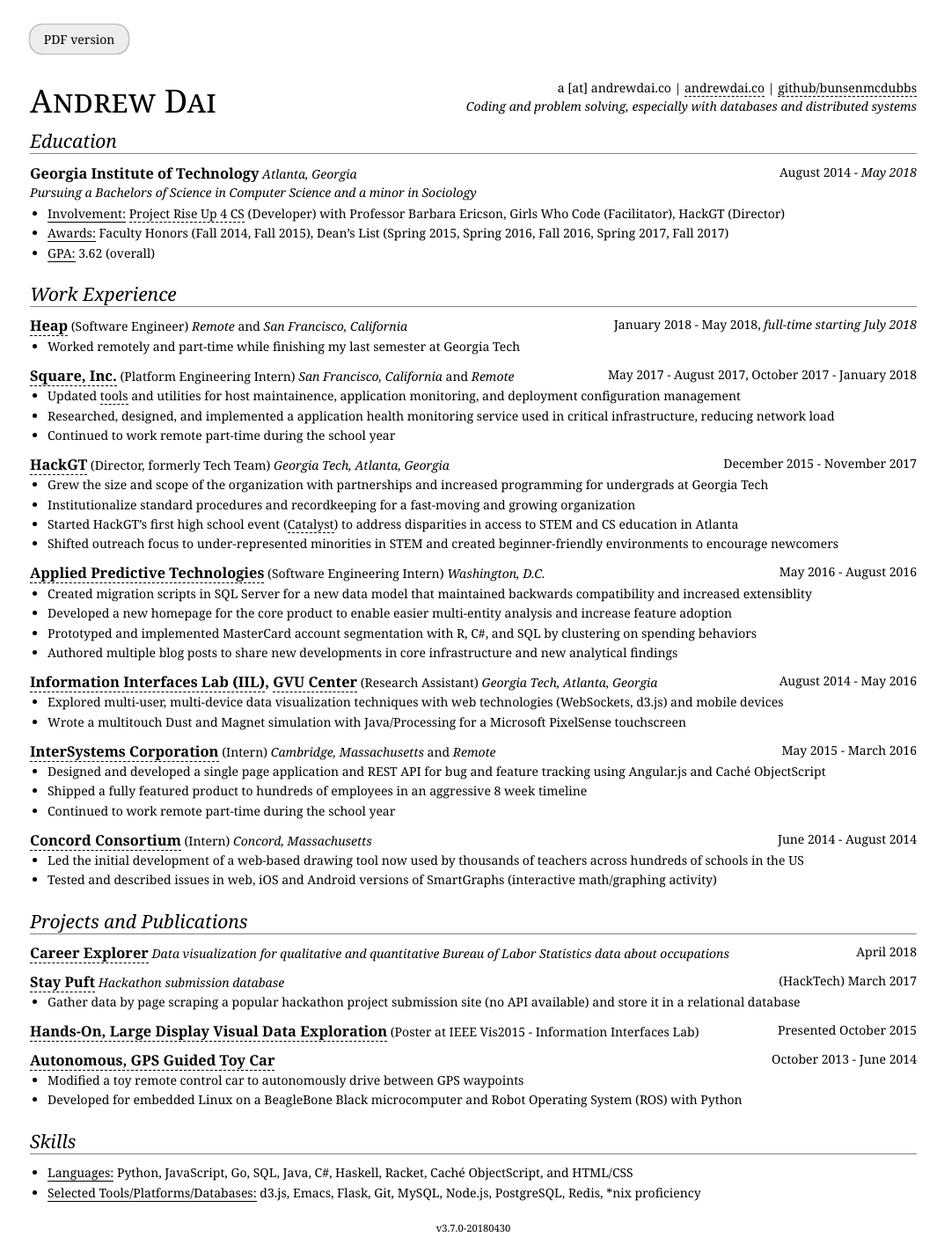
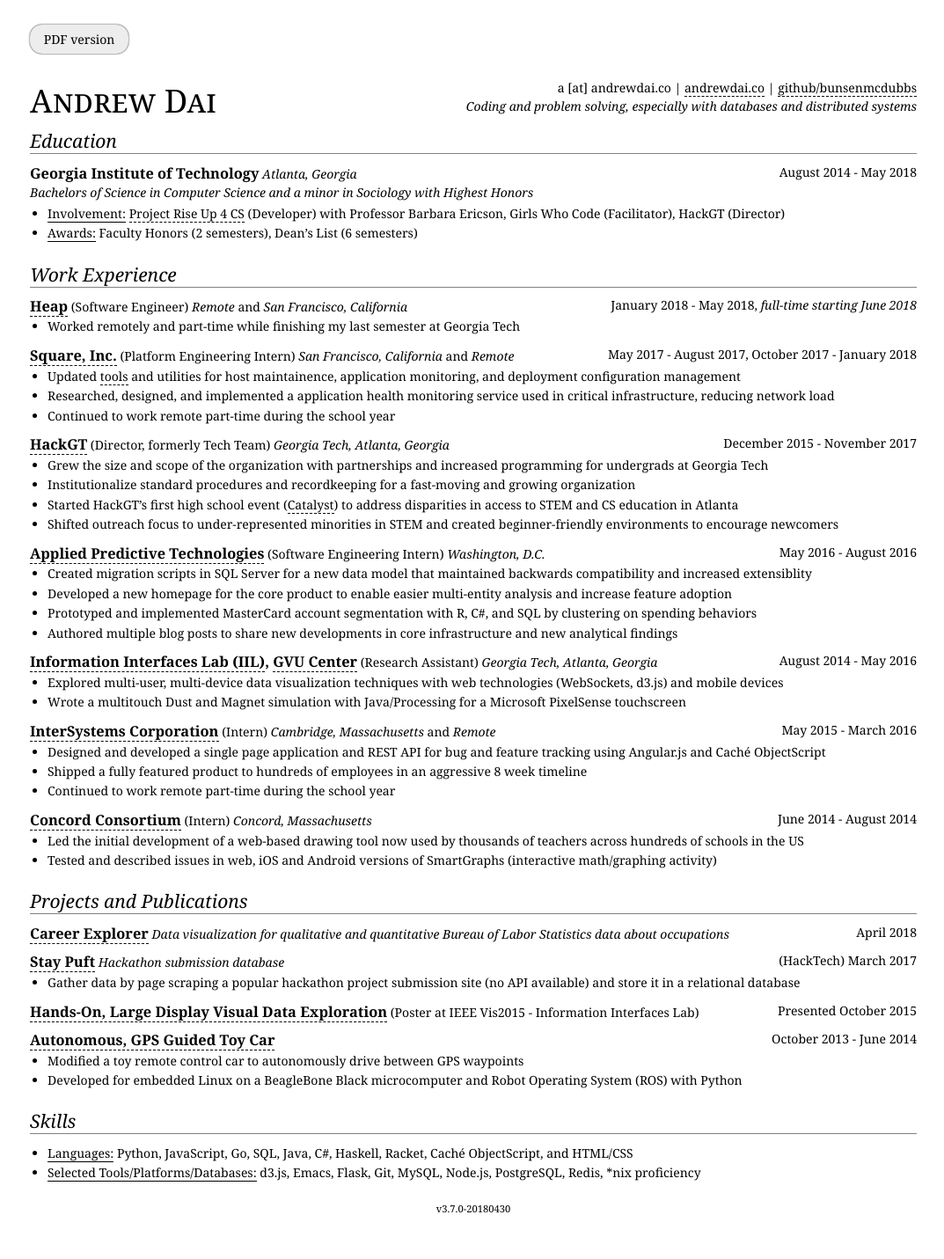
Before and after one commit to bunsenmcdubbs/bunsenmcdubbs.github.io, a Jekyll site: the page built from resume/index.html, in a window 1280 px wide. Shown: the whole page at 88% size, without its empty margins (102-1175 px from the left). Built offline with Jekyll 4.4.1, drawn with Linux system fonts in a browser that asks for light colours; after the commit the page ends 1409 px from its top, so only the background shows below that.

Commit message:
Graduate Georgia Tech, update Heap start date

```diff
--- a/resume/index.html
+++ b/resume/index.html
@@ -62,10 +62,10 @@
     <div class="entry">
       <h3>Georgia Institute of Technology</h3>
       <span class='loc'>Atlanta, Georgia</span>
-      <span class='date'>August 2014 - <i>May 2018</i></span>
+      <span class='date'>August 2014 - May 2018</span>
       <p class="des">
-        Pursuing a Bachelors of Science in Computer Science
-        and a minor in Sociology
+        Bachelors of Science in Computer Science
+        and a minor in Sociology with Highest Honors
       <ul>
         <!-- <li><p><span class="label">Research:</span>
           Information Interfaces Lab at the GVU Center with Dr. John Stasko,
@@ -76,9 +76,8 @@
           Girls Who Code (Facilitator),
           HackGT (Director)</p></li>
         <li><p><span class="label">Awards:</span>
-          Faculty Honors (Fall 2014, Fall 2015), Dean&rsquo;s List
-          (Spring 2015, Spring 2016, Fall 2016, Spring 2017, Fall 2017)</p></li>
-        <li><p><span class="label">GPA:</span> 3.62 (overall)</p></li>
+          Faculty Honors (2 semesters), Dean&rsquo;s List
+          (6 semesters)</p></li>
       </ul>
     </div>
   </section>
@@ -99,7 +98,7 @@
       <h3><a href="https://heapanalytics.com">Heap</a></h3>
       <span class="role">Software Engineer</span>
       <span class="loc">Remote</span> and <span class="loc">San Francisco, California</span>
-      <span class="date">January 2018 - May 2018, <i>full-time starting July 2018</i></span>
+      <span class="date">January 2018 - May 2018, <i>full-time starting June 2018</i></span>
       <ul>
         <li><p>Worked remotely and part-time while finishing my last semester at Georgia Tech</p></li>
       </ul>
```
